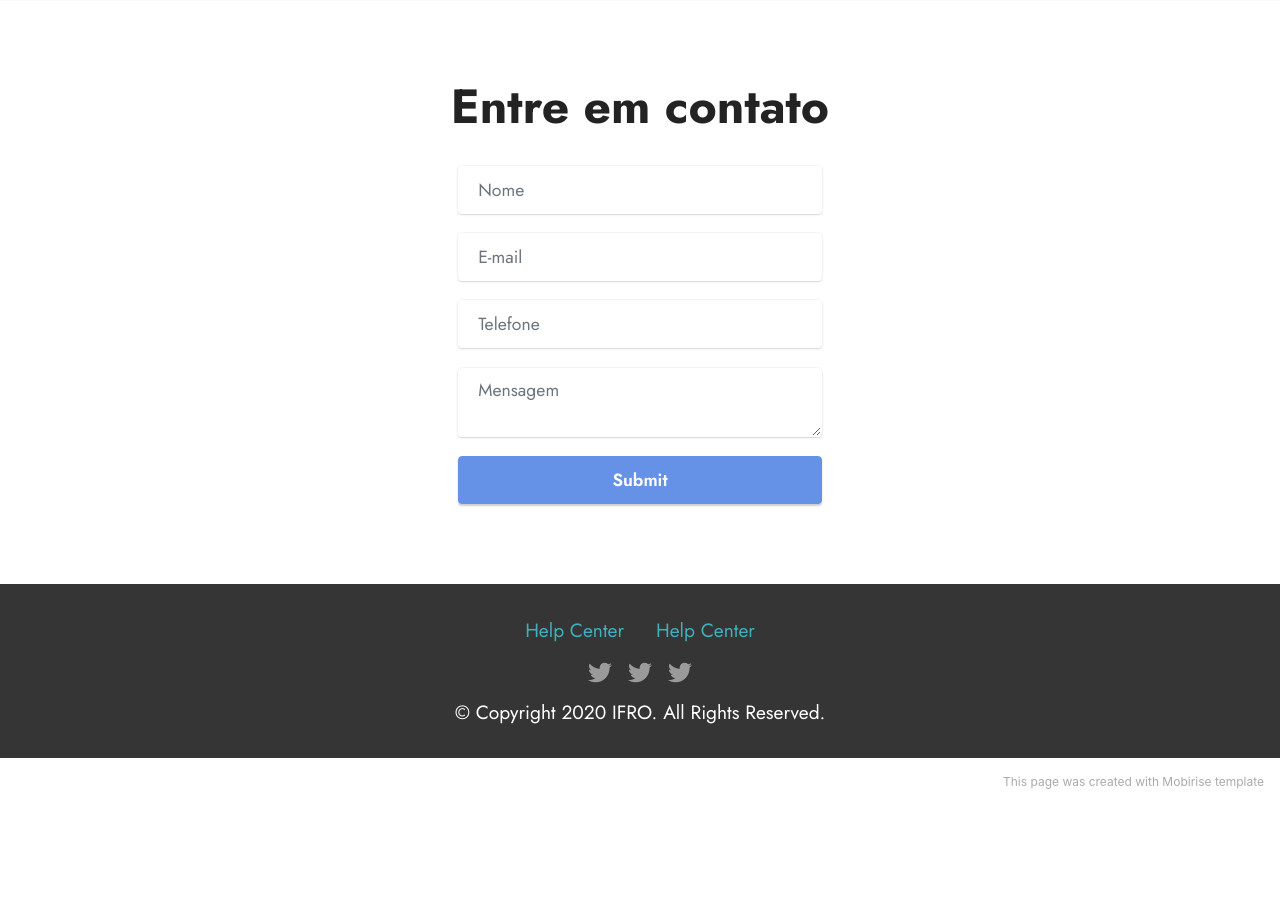
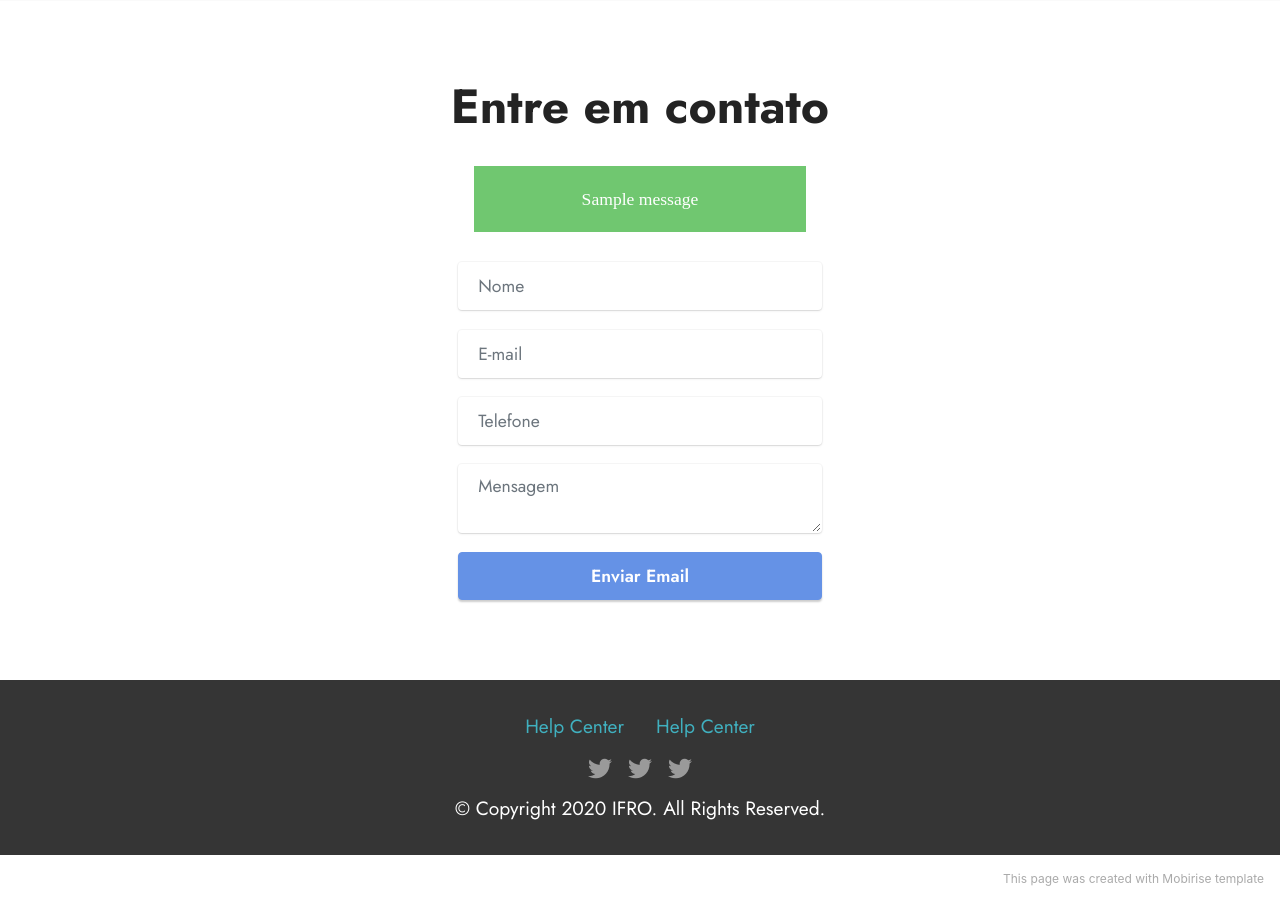
Before and after one commit to AndersonDaSilvaSantos/Fabrica_de_Sites, a Django app: page / in a window 1280 px wide. Shown: the part 1984-2887 px from the top of the page. Before the commit the page ends 2773 px from the top, so only its background shows below. Run offline with Django 4.2, Linux system fonts and the light colour scheme; tables that the repository leaves empty hold one stand-in row (values such as "Sample post"); one stand-in notice (Sample message) is shown; some libraries are stand-ins or nearby versions.

Commit message:
Enviando email com sucesso

```diff
--- a/core/templates/formulario.html
+++ b/core/templates/formulario.html
@@ -9,30 +9,34 @@
 
         </div>
         <div class="row justify-content-center mt-4">
-            <div class="col-lg-8 mx-auto mbr-form" data-form-type="formoid">
-                <form action="https://mobirise.eu/" method="POST" class="mbr-form form-with-styler mx-auto" data-form-title="Form Name"><input type="hidden" name="email" data-form-email="true" value="o6MazlvF6G4DbnDt3at9KRuuqBdrb5WZLne5oa3B4B1hgGsb2kMJB+w7M1rvC5VorZHJR3/ulve0qfMyO3T8MlZSwyuXJqaMvIAgB6NCW8QXgDqU6tca/IzvkvgNlSPG">
-                    <div class="">
-                        <div hidden="hidden" data-form-alert="" class="alert alert-success col-12">Obrigado pelo contato!
-                            retornaremos assim que possível!</div>
-                        <div hidden="hidden" data-form-alert-danger="" class="alert alert-danger col-12">Oops...! some
-                            problem!</div>
+            <div class="col-lg-8 mx-auto mbr-form" >
+                <form action="{% url 'core:index' %}#form6-q" method="POST" class="mbr-form form-with-styler mx-auto">
+                    {% csrf_token %}
+                    <div class="container">
+                        {% if messages %}
+                            {% for m in messages %}
+                                <div class="alert alert-{{ m.tags}} col-12">
+                                    {{ m }}
+                                </div>
+                            {% endfor %}
+                        {% endif %}
                     </div>
                     <div class="dragArea row">
-                        <div class="col-lg-12 col-md-12 col-sm-12 form-group" data-for="name">
-                            <input type="text" name="name" placeholder="Nome" data-form-field="name" class="form-control" value="" id="name-form6-q">
+                        <div class="col-lg-12 col-md-12 col-sm-12 form-group">
+                            <input type="text" name="nome" placeholder="Nome" class="form-control" value="" id="name-form6-q">
                         </div>
                         <div class="col-lg-12 col-md-12 col-sm-12 form-group" data-for="email">
-                            <input type="email" name="email" placeholder="E-mail" data-form-field="email" class="form-control" value="" id="email-form6-q">
+                            <input type="email" name="email" placeholder="E-mail" class="form-control" value="" id="email-form6-q">
                         </div>
-                        <div data-for="phone" class="col-lg-12 col-md-12 col-sm-12 form-group">
-                            <input type="tel" name="phone" placeholder="Telefone" data-form-field="phone" class="form-control" value="" id="phone-form6-q">
+                        <div class="col-lg-12 col-md-12 col-sm-12 form-group">
+                            <input type="tel" name="telefone" placeholder="Telefone" class="form-control" value="" id="phone-form6-q">
                         </div>
                         <div data-for="mensagem" class="col-lg-12 col-md-12 col-sm-12 form-group">
-                            <textarea placeholder="Mensagem" name="mensagem" data-form-field="mensagem" class="form-control" value="" id="mensagem-form6-q"></textarea>
+                            <textarea placeholder="Mensagem" name="mensagem" class="form-control" value="" id="mensagem-form6-q"></textarea>
                         </div>
 
                         <div class="col-auto mbr-section-btn align-center">
-                            <button type="submit" class="btn btn-primary display-4">Submit</button>
+                            <button type="submit" class="btn btn-primary display-4">Enviar Email</button>
                         </div>
                     </div>
                 </form>
--- a/core/views.py
+++ b/core/views.py
@@ -1,9 +1,15 @@
-from django.views.generic import TemplateView, DetailView
+from django.views.generic import FormView, DetailView
+from django.urls import reverse_lazy
+from django.contrib import messages
+
 from .models import Funcionario, Servico
+from .forms import ContatoForm
 
 
-class IndexView(TemplateView):
+class IndexView(FormView):
     template_name = 'index.html'
+    form_class = ContatoForm
+    success_url = reverse_lazy('core:index')
 
     #sobreescrevendo o  método de obtenção do contexto
     def get_context_data(self, **kwargs):
@@ -12,6 +18,15 @@ class IndexView(TemplateView):
         context['servicos'] = Servico.objects.order_by('?').all()
         return context
 
+    def form_valid(self, form, *args, **kwargs):
+        form.send_mail()
+        messages.success(self.request, 'Email enviado com sucesso!!!')
+        return super(IndexView, self).form_valid(form, *args, *kwargs)
+
+    def form_invalid(self, form, *args, **kwargs):
+        messages.error(self.request,'Erro ao enviar o email.')
+        return super(IndexView, self).form_invalid(form, *args, *kwargs)
+
 
 class DetalharServicoView(DetailView):
     template_name = 'detalhe_servico.html'
```
Also changed, not shown: fabricasites/settings.py (+15 -0 lines).
